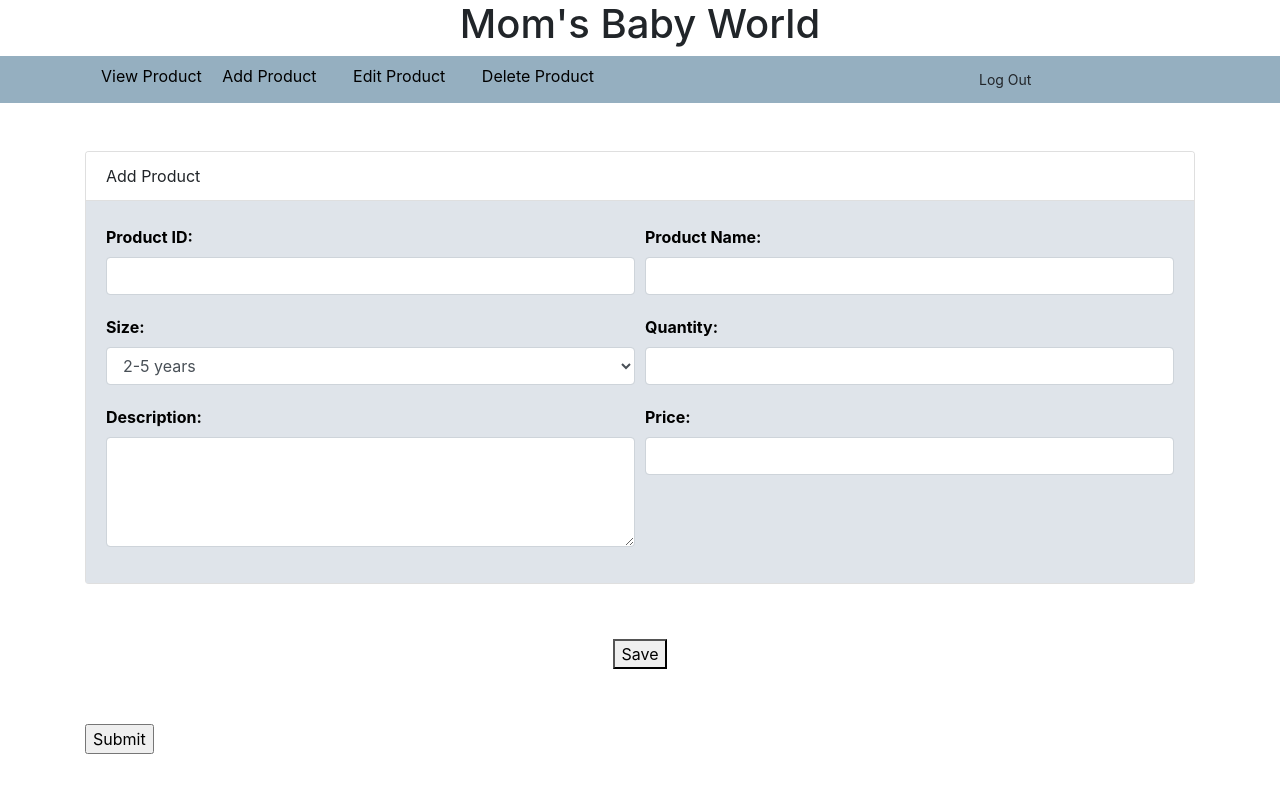
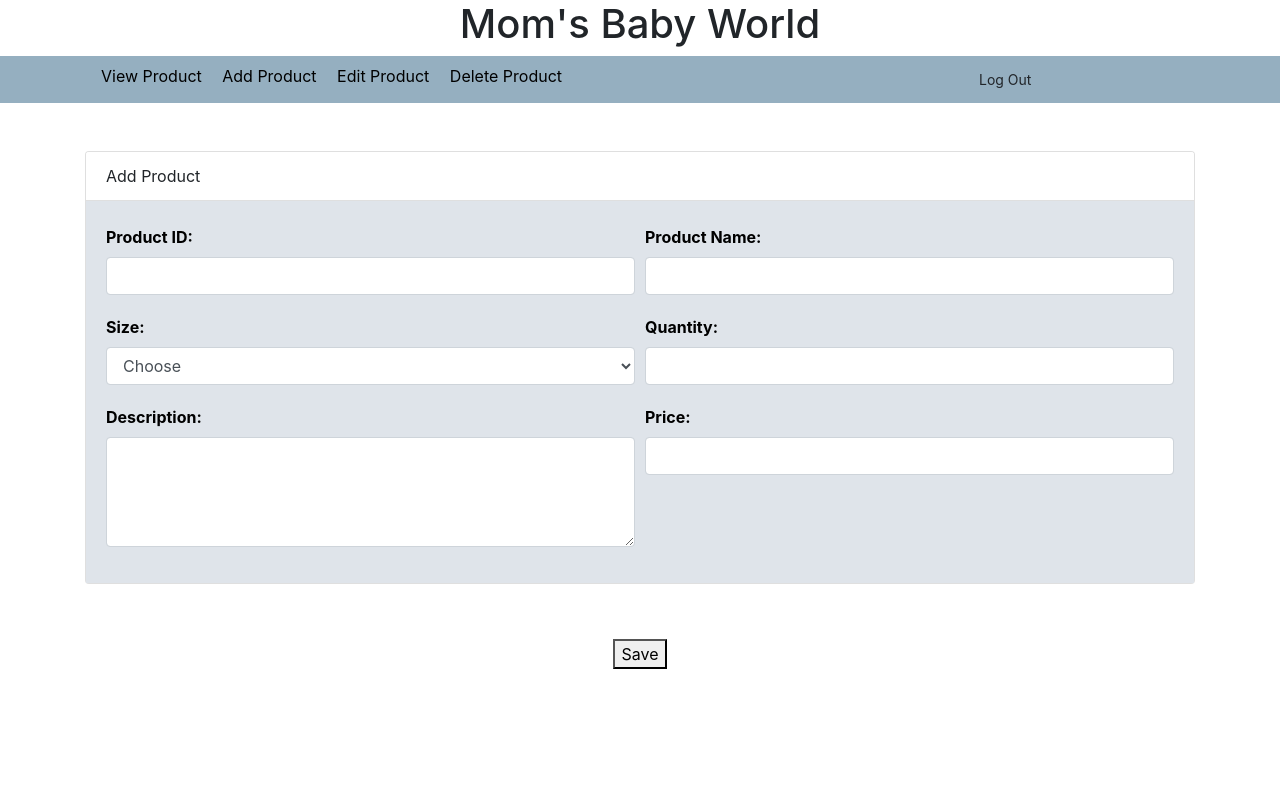
Before and after one commit to muhdsyahir/first_database-, a PHP site: page /Addproduct3.php in a window 1280 px wide. Run offline with PHP 8.4, Linux system fonts and the light colour scheme.

Commit message:
Update Addproduct3.php

```diff
--- a/Addproduct3.php
+++ b/Addproduct3.php
@@ -15,18 +15,18 @@
 }
 </style>
 <h1><center>Mom's Baby World<center></h1>
-<form action="connect.php" method ="post">
+<form action="insertStock.php" method="post">
 <div style="background-color:#95afc0">
 	<div class="container">
 		<div class="row">
 		<div class="col-md-8 pt-2 pb-2" >
 				<a class="pl-3" style="color:black" href="view.php">View Product</a>
-				<a class="pl-3 pr-3 " style="color:black" href="index.php">Add Product</a>
-				<a class="pl-3 pr-3" style="color:black" href="videoAdmin.php">Edit Product</a>
-				<a class="active-menu2 pl-3 pr-3" style="color:black" href="staffAdmin.php">Delete Product</a>
+				<a class="pl-3 " style="color:black" href="AddProduct.php">Add Product</a>
+				<a class="pl-3" style="color:black" href="ChooseItemEditproduct.php">Edit Product</a>
+				<a class="pl-3" style="color:black" href="deleteproduct.php">Delete Product</a>
 			</div>
 			<div class="col-md-4 pt-2 pb-2" style="float:right; padding-left: 140px;" >
-				<a href="../logout.php" style="color:white"><button type="button" button class="btn btn-default btn-sm"><span class="glyphicon glyphicon-log-out"></span>Log Out</button></a>
+				<a href="logout.php" style="color:white"><button type="button" button class="btn btn-default btn-sm"><span class="glyphicon glyphicon-log-out"></span>Log Out</button></a>
 			</div>
 		</div>
 	</div>
@@ -40,44 +40,44 @@
 		<blockquote class="blockquote mb-0">
 			<div class="form-row">
 				<div class="form-group col-md-6">
-					<label for="id" style="color:black;font-size:16px;"><b>Product ID:</b></label>
-					<input type="text" class="form-control" name="prodID" id="prodID" required autocomplete="off">
+					<label for="prodid" style="color:black;font-size:16px;"><b>Product ID:</b></label>
+					<input type="text" class="form-control" name="prodid" id="prodid" required autocomplete="off">
 				</div>
 				<div class="form-group col-md-6">
-					<label for="name" style="color:black;font-size:16px;"><b>Product Name:</b></label>
-					<input type="text" class="form-control" name="prodName" id="prodName" required autocomplete="off">
+					<label for="prodname" style="color:black;font-size:16px;"><b>Product Name:</b></label>
+					<input type="text" class="form-control" name="Prodname" id="prodname" required autocomplete="off">
 				</div>
 			</div>
 
 			<div class="form-row">
 				<div class="form-group col-md-6">
-					<label for="size" style="color:black;font-size:16px;"><b>Size:</b></label>
-					<select class="form-control " name="prodSize" id="prodSize">
-						<option value="years" >2-5 years </option>
-						<option value="months" >0-6 months </option>
+					<label for="prodsize" style="color:black;font-size:16px;"><b>Size:</b></label>
+					<select class="form-control " name="prodsize" id="prodsize">
+						<option value="" >Choose </option>
+						<option value="2-5" >2-5 years </option>
+						<option value="0-6" >0-6 months </option>
 					</select>
 				</div>
 				<div class="form-group col-md-6">
-					<label for="qty" style="color:black;font-size:16px;"><b>Quantity:</b></label>
-					<input type="text" class="form-control" name="prodQty" id="prodQty" required autocomplete="off">
+					<label for="prodqty" style="color:black;font-size:16px;"><b>Quantity:</b></label>
+					<input type="text" class="form-control" name="prodqty" id="prodqty" required autocomplete="off">
 				</div>
 			</div>
 
 			<div class="form-row">
 				<div class="form-group col-md-6">
-					<label for="desc" style="color:black;font-size:16px;"><b>Description:</b></label>
-					<textarea class="form-control" name="prodDesc" id="prodDesc" rows="4" cols="50" required autocomplete="off"></textarea>
+					<label for="proddesc" style="color:black;font-size:16px;"><b>Description:</b></label>
+					<textarea class="form-control" name="proddesc" id="proddesc" rows="4" cols="50" required autocomplete="off"></textarea>
 				</div>
 				<div class="form-group col-md-6">
-					<label for="price" style="color:black;font-size:16px;"><b> Price:</b></label>
-					<input type="text" class="form-control" name="prodPrice" id="prodPrice" required autocomplete="off">
+					<label for="prodprice" style="color:black;font-size:16px;"><b> Price:</b></label>
+					<input type="text" class="form-control" name="prodprice" id="prodprice" required autocomplete="off">
 				</div></div>
 				</div>
 			</div>
 		</blockquote>
 		<div class="center">
-					<style="color:white"><button class="btn-1"><h7>Save</h7></button></a></div>
-					<input type="submit" class = "btn-1"
+					<a href="../logout.php" style="color:white"><button class="btn-1"><h7>Save</h7></button></a></div>
 	</div>
 </div>
 </div>
```
